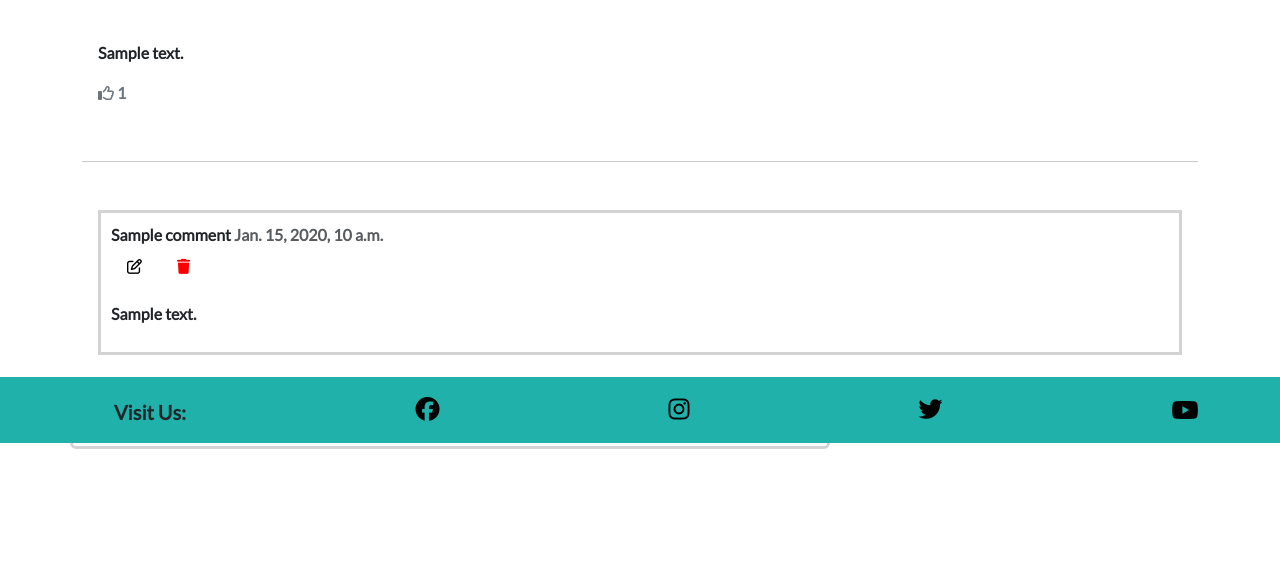
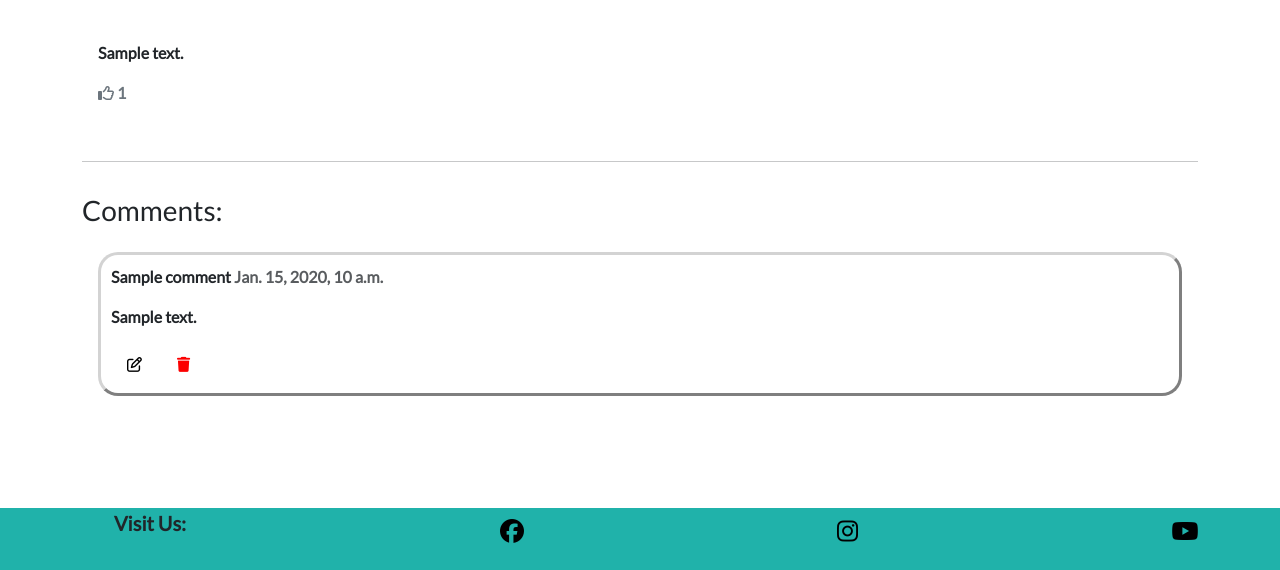
Before and after one commit to jlindeloef/drumworld, a Django app: a page that uses templates/base.html in a window 1280 px wide. Shown: the part 357-927 px from the top of the page. Before the commit the page ends 806 px from the top, so only its background shows below. Run offline with Django 3.2, Linux system fonts and the light colour scheme; tables that the repository leaves empty hold one stand-in row (values such as "Sample post"); some libraries are stand-ins or nearby versions.

Commit message:
Adding new style to footer and sign out.

```diff
--- a/blog/urls.py
+++ b/blog/urls.py
@@ -8,6 +8,6 @@ urlpatterns = [
     path('<slug:slug>/', views.PostDetail.as_view(), name='post_detail'),
     path('like/<slug:slug>', views.PostLike.as_view(), name='post_like'),
     path('category/<category>/', views.CatListView.as_view(), name='category'),
-    path('edit/<int:pk>', CommentUpdateView.as_view(), name='edit_comment'),
+    path('edit/<int:pk>/', CommentUpdateView.as_view(), name='edit_comment'),
     path('delete/<int:pk>/', CommentDeleteView.as_view(),name='delete_comment'),
 ]
--- a/static/css/style.css
+++ b/static/css/style.css
@@ -48,8 +48,13 @@ body {
 }
 
 .comments {
-    border: solid;
+    border: none;
+}
+
+.comments-done {
+    border-style: outset;
     border-color: lightgray;
+    border-radius: 20px;
 }
 
 .author {
@@ -72,8 +77,7 @@ body {
     display: flex;
     justify-content: space-between;
     list-style-type: none;
-    margin-top: 20px;
-    margin-bottom: 0px;
+
 
 }
 
@@ -81,6 +85,8 @@ body {
     font-size: 150%;
     padding: 2%;
     color: black;
+    margin-top: 10px;
+    margin-bottom: 10px;
 }
 
 .masthead {
@@ -149,13 +155,12 @@ body {
     visibility: hidden;
 }
 
-.btn-signup {
+.btn {
     background-color: lightseagreen;
     color: #000000;
     border: solid;
     margin-top: 2%;
     margin-left: 15%;
-    margin-bottom: 75%;
 }
 
 .btn-edit,
--- a/templates/account/logout.html
+++ b/templates/account/logout.html
@@ -7,21 +7,21 @@
 {% block content %}
 <div class="container">
   <div class="row">
-    <div class="col-md-8 mt-3 offset-md-5">
+    <div class="col-md-4 mt-3 offset-md-3" style="text-align: center;">
       <h3>{% trans "Sign Out" %}</h3>
 
       <p>{% trans 'Are you sure you want to sign out?' %}</p>
     </div>
   </div>
   <div class="row">
-    <div class="col-md-8 mt-3 offset-md-4">
+    <div class="col-md-3 mt-3 offset-md-4">
 
       <form method="post" action="{% url 'account_logout' %}">
         {% csrf_token %}
         {% if redirect_field_value %}
         <input type="hidden" name="{{ redirect_field_name }}" value="{{ redirect_field_value }}" />
         {% endif %}
-        <button class="btn btn-signup right" type="submit">{% trans 'Sign Out' %}</button>
+        <button class="btn btn-signup btn-signout right" type="submit">{% trans 'Sign Out' %}</button>
       </form>
     </div>
   </div>
--- a/templates/account/signup.html
+++ b/templates/account/signup.html
@@ -7,7 +7,7 @@
 {% block content %}
 <div class="container">
   <div class="row">
-    <div class="col-md-8 mt-3 offset-md-2">
+    <div class="col-md-4 mt-3 offset-md-3" style="text-align: center;">
       <h3>{% trans "Sign Up" %}</h3>
 
       <p>{% blocktrans %}Welocme to register to DrumWorld. Do you already have an account? Then please <a class="link"
@@ -15,7 +15,7 @@
     </div>
   </div>
   <div class="row">
-    <div class="col-md-4 mt-3 offset-md-4">
+    <div class="col-md-4 mt-3 offset-md-3">
       <form class="signup" id="signup_form" method="post" action="{% url 'account_signup' %}">
         {% csrf_token %}
         {{ form.as_p }}
--- a/templates/base.html
+++ b/templates/base.html
@@ -19,7 +19,7 @@
 
 </head>
 
-<body>
+<body class="d-flex flex-column min-vh-100">
   <!--Navbar-->
 
   <nav class="navbar navbar-expand-lg navbar-tertiary">
@@ -84,7 +84,7 @@
 
   <!--Footer-->
 
-  <div class="fixed-bottom footer">
+  <div class="mt-auto footer">
     <!--contact-->
     <div class="container">
 
@@ -103,13 +103,6 @@
             aria-label="Visit Onstage Instagram page (opens in a new tab)">
             <i class="fa-brands fa-instagram"></i></a>
         </li>
-
-        <li>
-          <a href="https://www.twitter.com/" target="_blank" rel="noopener"
-            aria-label="Visit Onstage Twitter page (opens in a new tab)">
-            <i class="fa-brands fa-twitter"></i></a>
-        </li>
-
         <li>
           <a href="https://www.youtube.com/" target="_blank" rel="noopener"
             aria-label="Visit Onstage Youtube page (opens in a new tab)">
--- a/templates/index.html
+++ b/templates/index.html
@@ -31,7 +31,7 @@
                         </div>
                     </div>
                 </div>
-                {% if forloop.counter|divisibleby:3 %}
+                {% if forloop.counter|divisibleby:4 %}
             </div>
             <div class="row">
                 {% endif %}
--- a/templates/post_detail.html
+++ b/templates/post_detail.html
@@ -63,20 +63,20 @@
     <!-- The comment section-->
     <div class="row">
         <div class="col-md-12 card mb-4  mt-3" class="comments">
+            <h3>Comments:</h3>
             <div class="card-body">
                 {% for comment in comments %}
-                <div class="comments" style="padding: 10px;">
+                <div class="comments-done" style="padding: 10px;">
                     <p class="font-weight-bold">
                         {{ comment.name }}
                         <span class=" text-muted font-weight-normal">
                             {{ comment.created_on }}
-                            <br>
-                            <a href="{% url 'edit_comment' comment.id %}" class="btn btn-signup btn-lg btn-edit"><i class="far fa-edit"></i></a>
-                            <a href="{% url 'delete_comment' comment.id %}" class="btn btn-signup btn-lg btn-delete" style="color: #fc0000;"><i
-                                    class="fas fa-trash"></i></a>
                         </span>
                     </p>
                     {{ comment.body | linebreaks }}
+                    <a href="{% url 'edit_comment' comment.id %}" class="btn btn-signup btn-lg btn-edit"><i class="far fa-edit"></i></a>
+                    <a href="{% url 'delete_comment' comment.id %}" class="btn btn-signup btn-lg btn-delete" style="color: #fc0000;"><i
+                            class="fas fa-trash"></i></a>
                 </div>
                 {% endfor %}
             </div>
```
